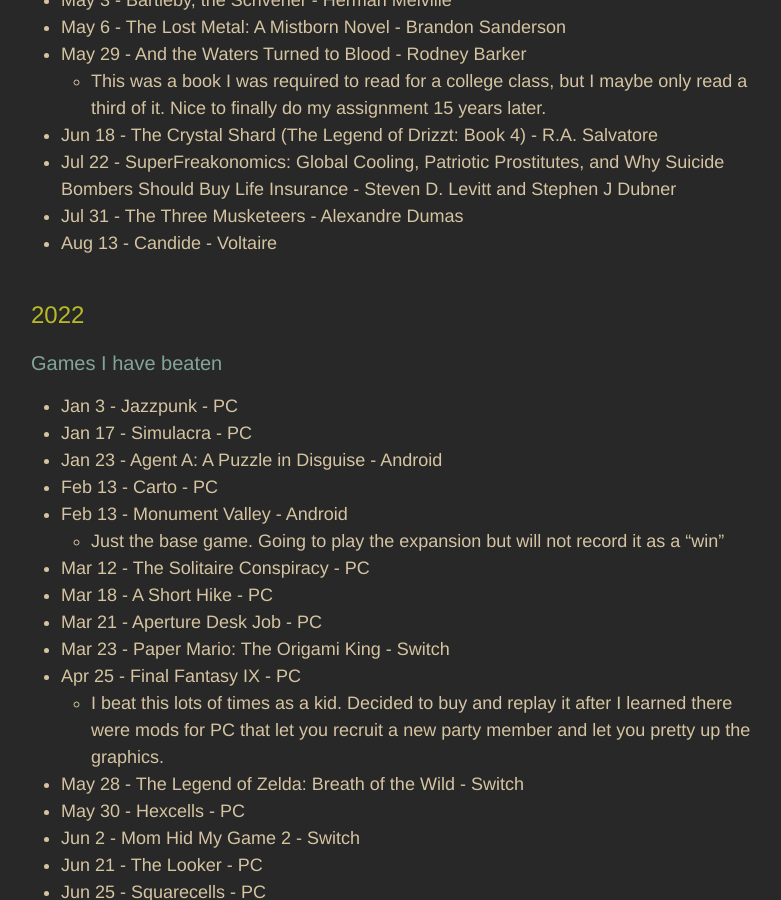
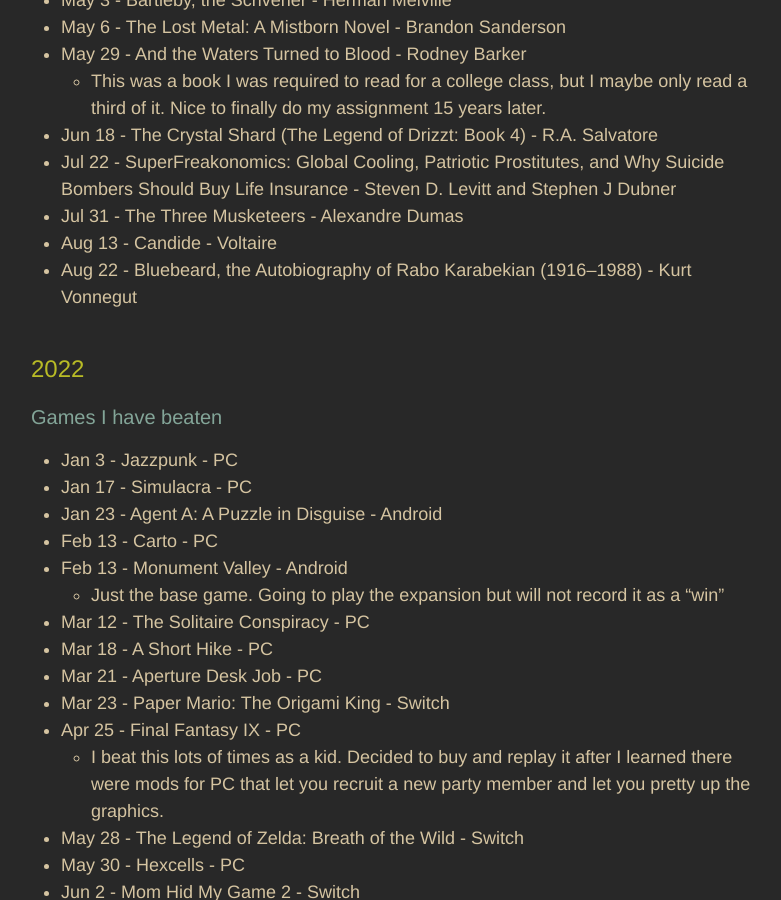
Before and after one commit to adkinsrs/sadkins_site, a Jekyll site: the page built from misc.md, in a window 1280 px wide and 900 px high, scrolled down 1496 px. Shown: the whole window, without its empty margins (239-1020 px from the left). Built offline with Jekyll 4.4.1, drawn with Linux system fonts in a browser that asks for light colours.

Commit message:
read a book

```diff
--- a/misc.md
+++ b/misc.md
@@ -60,6 +60,7 @@
 * Jul 22 - SuperFreakonomics: Global Cooling, Patriotic Prostitutes, and Why Suicide Bombers Should Buy Life Insurance - Steven D. Levitt and Stephen J Dubner
 * Jul 31 - The Three Musketeers - Alexandre Dumas
 * Aug 13 - Candide - Voltaire
+* Aug 22 - Bluebeard, the Autobiography of Rabo Karabekian (1916–1988) - Kurt Vonnegut
 
 ## 2022
 
```
